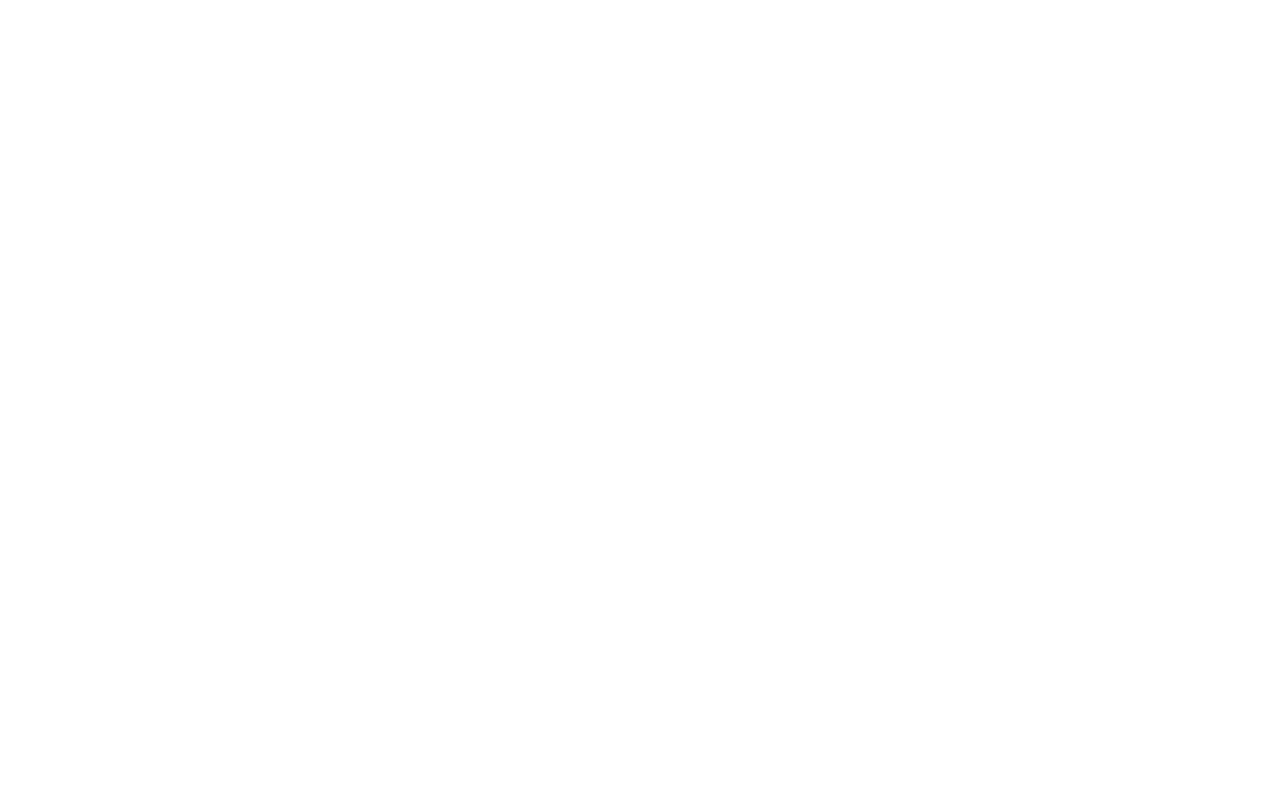
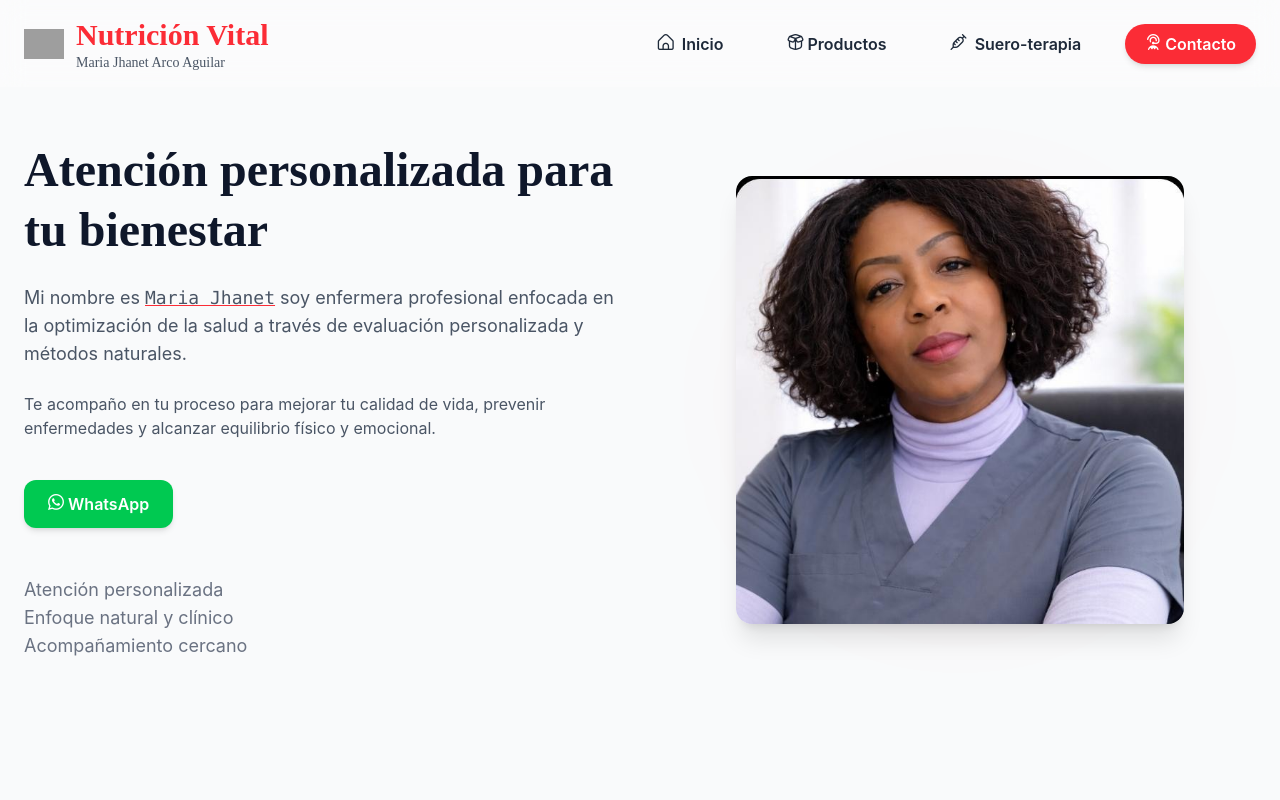
Before and after one commit to Tattoarco/nutricion-vital, a React (Vite) app: page /Contacto in a window 1280 px wide. Before the commit this address had no page. Shown: the top 800 px of the page. Built offline with nearby package versions, Linux system fonts and the light colour scheme; grey boxes are pictures that could not be loaded; the HTML template or start-up script is replaced by a standard one.

Commit message:
New page "Us"

```diff
--- a/src/App.jsx
+++ b/src/App.jsx
@@ -6,6 +6,7 @@
 import Productos from "./pages/Products";
 import Sueroterapia from "./pages/Sueroterapia";
 import Loader from "./components/Loader";
+import Contacto from "./pages/Us";
 
 function App() {
   const [loading, setLoading] = useState(true);
@@ -27,6 +28,7 @@
         <Route path="/" element={<Home />} />
         <Route path="/Productos" element={<Productos />} />
         <Route path="/Sueroterapia" element={<Sueroterapia />} />
+        <Route path="/Contacto" element={<Contacto />} />
       </Routes>);
 }
 export default App;
--- a/src/components/Cards.jsx
+++ b/src/components/Cards.jsx
@@ -10,7 +10,7 @@
   onSecondaryClick,
 }) {
   return (
-    <div className="group bg-white rounded-2xl border border-gray-100 shadow-sm hover:shadow-2xl transition-all duration-500 overflow-hidden flex flex-col transform hover:-translate-y-2">
+    <section className="group bg-white rounded-2xl border border-gray-100 shadow-sm hover:shadow-2xl transition-all duration-500 overflow-hidden flex flex-col transform hover:-translate-y-2">
 
       {/* Imagen */}
       {image && (
@@ -56,6 +56,6 @@
 
         </div>
       </div>
-    </div>
+    </section>
   );
 }
--- a/src/components/ModalImg.jsx
+++ b/src/components/ModalImg.jsx
@@ -31,7 +31,7 @@
   };
 
   return (
-    <div className={`fixed inset-0 z-50 flex items-center justify-center transition-opacity duration-300 ${isOpen ? "bg-black/70 opacity-100" : "bg-black/0 opacity-0"}`} onClick={onClose}>
+    <section className={`fixed inset-0 z-50 flex items-center justify-center transition-opacity duration-300 ${isOpen ? "bg-black/70 opacity-100" : "bg-black/0 opacity-0"}`} onClick={onClose}>
       {/* Modal */}
       <div className={`relative max-w-3xl w-full mx-4 transform transition-all duration-300 ${isOpen ? "scale-100 opacity-100" : "scale-90 opacity-0"}`} onClick={(e) => e.stopPropagation()}>
         <ImageWithLoader src={getHighQuality(img)} alt="preview" className="w-full h-auto rounded-2xl shadow-2xl" />
@@ -41,6 +41,6 @@
           ✕
         </button>
       </div>
-    </div>
+    </section>
   );
 }
--- a/src/pages/Products.jsx
+++ b/src/pages/Products.jsx
@@ -25,7 +25,7 @@
       {/* GRID TRATAMIENTOS */}
       <section id="productos" className="py-24 bg-gray-100">
         <div className="max-w-7xl mx-auto px-6">
-          <div className="grid grid-cols-2 md:grid-cols-3 gap-10 font-bold">
+          <div className="grid grid-cols-1 md:grid-cols-3 gap-10 font-bold">
             {tratamientos.map((item, index) => (
               <Card
                 key={index}
--- /dev/null
+++ b/src/pages/Us.jsx
@@ -0,0 +1,47 @@
+import Navbar from "../components/Navbar";
+import Footer from "../components/Footer";
+
+export default function Contacto() {
+  return (
+    <>
+      <Navbar />
+
+      <section className="min-h-screen flex items-center bg-gray-50 px-6">
+        <div className="max-w-7xl mx-auto grid md:grid-cols-2 gap-12 items-center w-full">
+          {/* IZQUIERDA */}
+          <div className="space-y-6 animate-fadeInUp">
+            <h1 className="text-4xl md:text-5xl font-bold text-[#0f172a] leading-tight">Atención personalizada para tu bienestar</h1>
+
+            <p className="text-gray-600 text-lg">Mi nombre es <samp className="underline decoration-red-500">Maria Jhanet</samp> soy enfermera profesional enfocada en la optimización de la salud a través de evaluación personalizada y métodos naturales.</p>
+
+            <p className="text-gray-600">Te acompaño en tu proceso para mejorar tu calidad de vida, prevenir enfermedades y alcanzar equilibrio físico y emocional.</p>
+
+            {/* CTA */}
+            <div className="flex flex-col sm:flex-row gap-4 pt-4">
+              <a href="https://wa.me/573203101763" target="_blank" className="bg-green-500 hover:bg-green-600 text-white px-6 py-3 rounded-xl font-semibold transition transform hover:-translate-y-1 shadow-md">
+                <i className="fi fi-brands-whatsapp"></i> WhatsApp
+              </a>
+            </div>
+
+            {/* Info rápida */}
+            <div className="pt-6 text-lg text-gray-500">
+              <p> Atención personalizada </p>
+              <p> Enfoque natural y clínico</p>
+              <p> Acompañamiento cercano</p>
+            </div>
+          </div>
+
+          {/* DERECHA */}
+          <div className="relative flex justify-center items-center">
+            {/* Fondo decorativo */}
+            <div className="absolute w-80 h-80 bg-red-500/10 rounded-full blur-3xl"></div>
+
+            <img src="Jhanet.jpeg" alt="Profesional de salud" className="relative rounded-2xl shadow-xl w-full max-w-md object-cover transition duration-500 hover:scale-105" />
+          </div>
+        </div>
+      </section>
+
+      <Footer />
+    </>
+  );
+}
--- a/src/utils/Loader.jsx
+++ b/src/utils/Loader.jsx
@@ -4,7 +4,7 @@
   const [loading, setLoading] = useState(true);
 
   return (
-    <div className="relative w-full h-full">
+    <section className="relative w-full h-full">
       {loading && (
         <div className="absolute inset-0 flex items-center justify-center bg-gray-200 animate-pulse rounded-xl">
           <span className="text-sm text-gray-900">Cargando...</span>
@@ -12,6 +12,6 @@
       )}
 
       <img src={src} alt={alt} onLoad={() => setLoading(false)} className={`w-full h-full object-cover rounded-xl transition-opacity duration-300 ${loading ? "opacity-0" : "opacity-100"}`} />
-    </div>
+    </section>
   );
 }
```
Also changed, not shown: public/Jhanet.jpeg (added), src/pages/Login.jsx (deleted).
